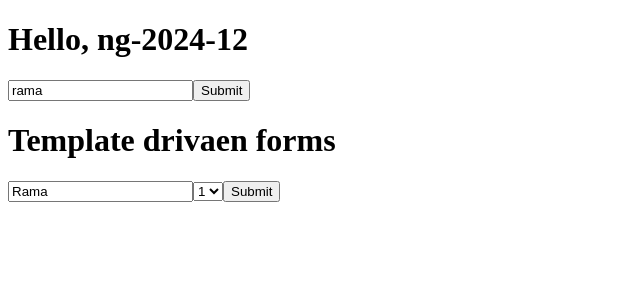
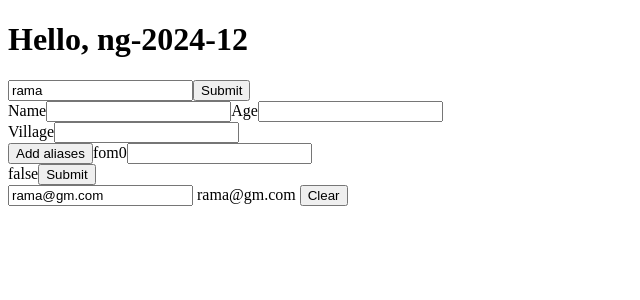
Before and after one commit to Rrrummadi2020/angular-empty, an Angular app: page / in a window 1280 px wide. Shown: the top 300 px of the page, without its empty margins (0-640 px from the left). Built offline with nearby package versions, Linux system fonts and the light colour scheme; no server answers.

Commit message:
custom validation message added

```diff
--- a/src/app/app.component.html
+++ b/src/app/app.component.html
@@ -7,6 +7,6 @@
 <input type="text" [formControl]="name" placeholder="Enter name"/>
 <button (click)="getName()">Submit</button>
 
-<app-temp-driven></app-temp-driven>
-<!-- <app-reactive-form></app-reactive-form> -->
- <!-- <app-type-reactive-form></app-type-reactive-form> -->
+<!-- <app-temp-driven></app-temp-driven> -->
+<app-reactive-form></app-reactive-form>
+ <app-type-reactive-form></app-type-reactive-form>
--- a/src/app/reactive-form/reactive-form.component.html
+++ b/src/app/reactive-form/reactive-form.component.html
@@ -19,5 +19,6 @@
         }
 
     </div>
+    <span>{{userForm.get('name')?.valid}}</span>
     <button type="submit">Submit</button>
 </form>
--- a/src/app/reactive-form/reactive-form.component.ts
+++ b/src/app/reactive-form/reactive-form.component.ts
@@ -1,10 +1,14 @@
 import { Component, inject } from '@angular/core';
 import {
+    AbstractControl,
     FormArray,
     FormBuilder,
     FormControl,
     FormGroup,
     ReactiveFormsModule,
+    Validator,
+    ValidatorFn,
+    Validators,
 } from '@angular/forms';
 
 @Component({
@@ -18,7 +22,7 @@ export class ReactiveFormComponent {
     formBuilder = inject(FormBuilder);
 
     userForm = this.formBuilder.group({
-        name: [''],
+        name: ['',[Validators.required,this.forbiddenNameValidator(/bob/i)]],
         age: [''],
         address: this.formBuilder.group({
             village: [''],
@@ -38,4 +42,14 @@ export class ReactiveFormComponent {
     addAliases() {
         this.aliases.push(this.formBuilder.control(''))
     }
+
+    forbiddenNameValidator(nameRegexp:RegExp) :ValidatorFn{
+        return (control: AbstractControl) => {
+            if (nameRegexp.test(control.value)) {
+                return { forbiddenName: { value: control.value } };
+            } else {
+                return null;
+            }
+        }
+    }
 }
```
